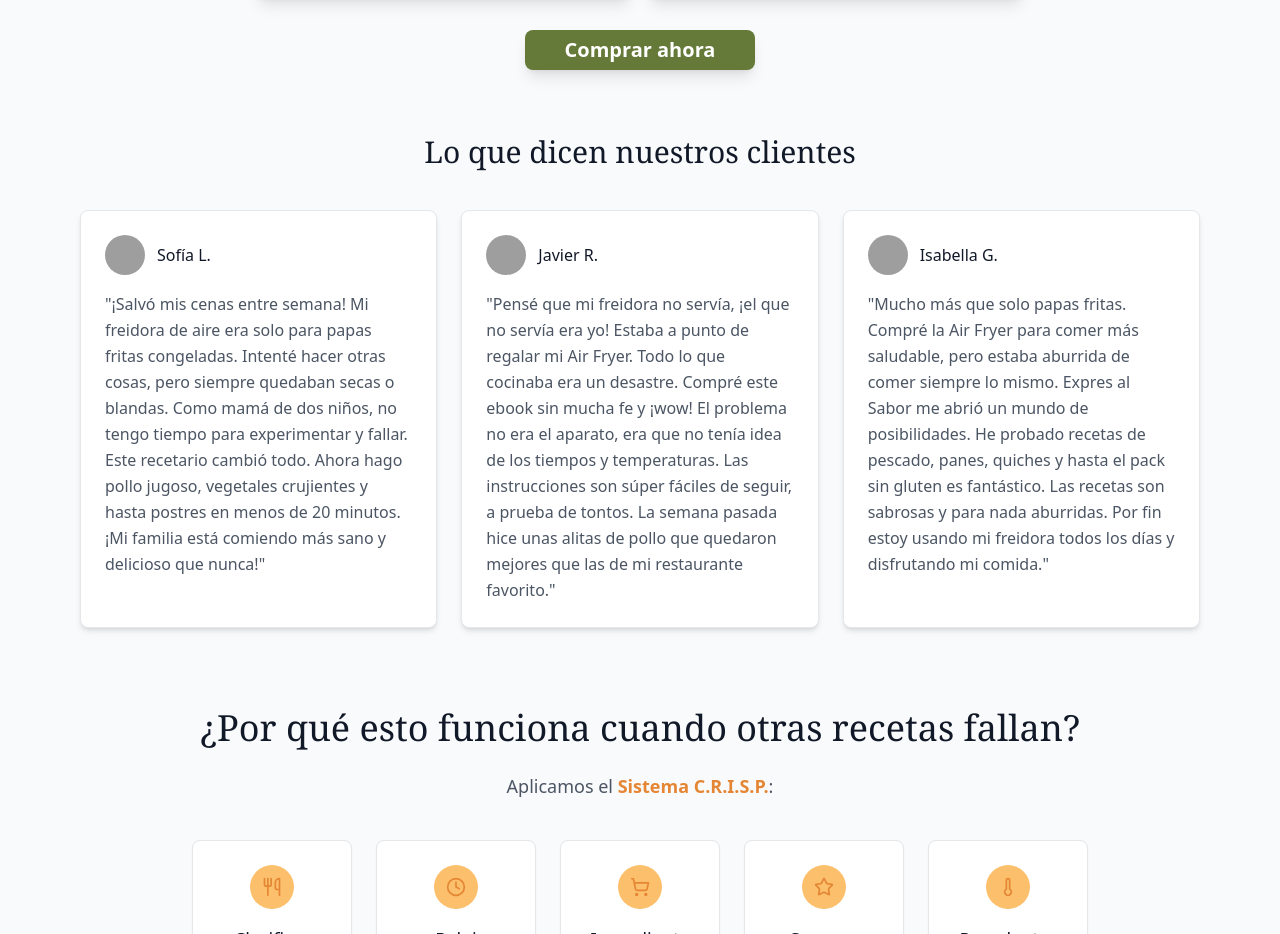
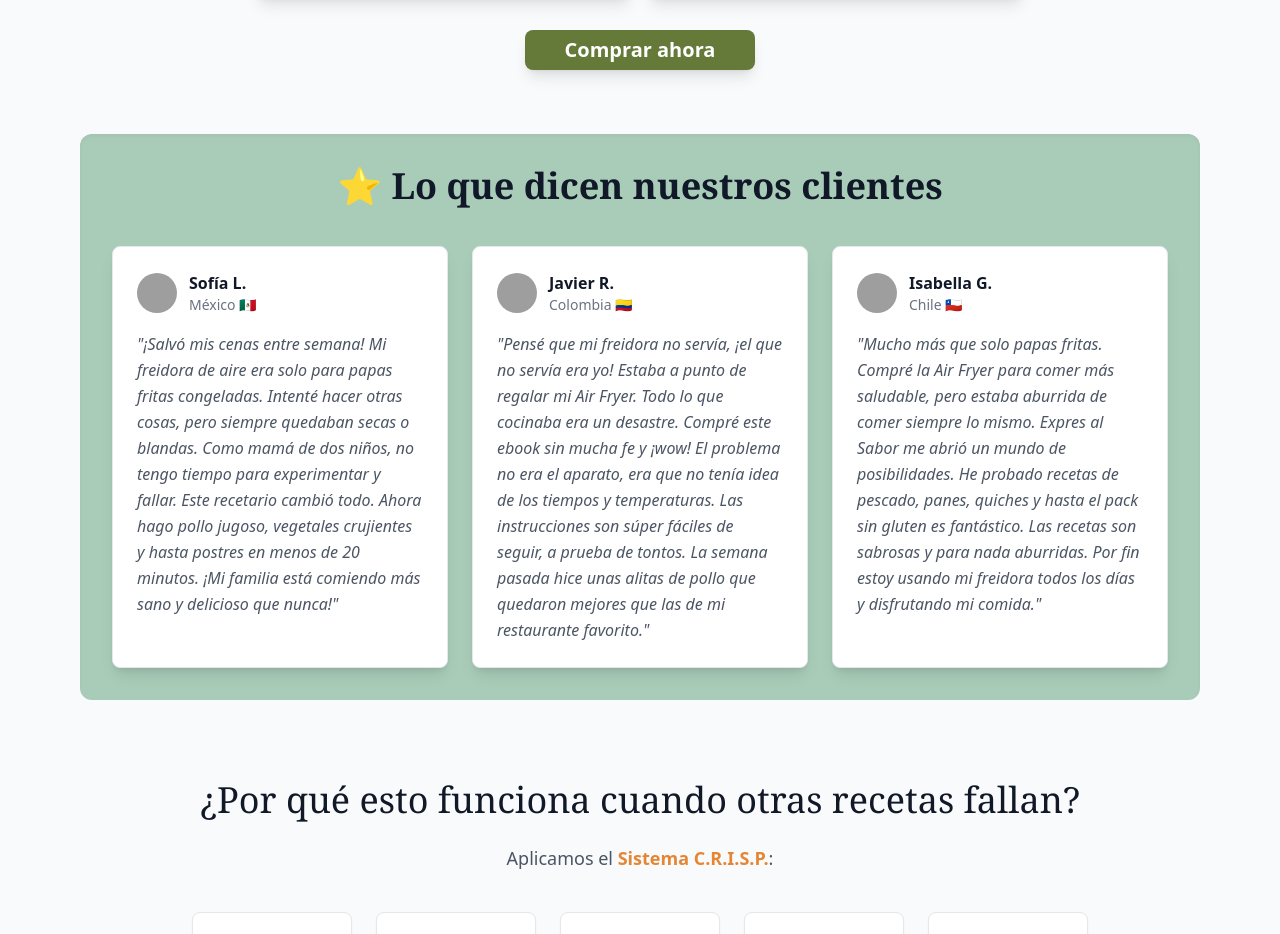
Before and after one commit to Laura271306/Expresalsabor, a React (Vite) app: page / in a window 1280 px wide. Shown: the part 1983-2917 px from the top of the page. Built offline with nearby package versions, Linux system fonts and the light colour scheme; grey boxes are pictures that could not be loaded.

Commit message:
[dyad] Enhancing the testimonial section with country references, larger title, and background color - wrote 1 file(s)

```diff
--- a/src/components/ProblemSolutionSection.tsx
+++ b/src/components/ProblemSolutionSection.tsx
@@ -42,16 +42,19 @@ const crispSteps = [
 const testimonials = [
   {
     name: "Sofía L.",
+    country: "México 🇲🇽",
     text: "¡Salvó mis cenas entre semana! Mi freidora de aire era solo para papas fritas congeladas. Intenté hacer otras cosas, pero siempre quedaban secas o blandas. Como mamá de dos niños, no tengo tiempo para experimentar y fallar. Este recetario cambió todo. Ahora hago pollo jugoso, vegetales crujientes y hasta postres en menos de 20 minutos. ¡Mi familia está comiendo más sano y delicioso que nunca!",
     avatar: "/placeholder.svg"
   },
   {
     name: "Javier R.",
+    country: "Colombia 🇨🇴",
     text: "Pensé que mi freidora no servía, ¡el que no servía era yo! Estaba a punto de regalar mi Air Fryer. Todo lo que cocinaba era un desastre. Compré este ebook sin mucha fe y ¡wow! El problema no era el aparato, era que no tenía idea de los tiempos y temperaturas. Las instrucciones son súper fáciles de seguir, a prueba de tontos. La semana pasada hice unas alitas de pollo que quedaron mejores que las de mi restaurante favorito.",
     avatar: "/placeholder.svg"
   },
   {
     name: "Isabella G.",
+    country: "Chile 🇨🇱",
     text: "Mucho más que solo papas fritas. Compré la Air Fryer para comer más saludable, pero estaba aburrida de comer siempre lo mismo. Expres al Sabor me abrió un mundo de posibilidades. He probado recetas de pescado, panes, quiches y hasta el pack sin gluten es fantástico. Las recetas son sabrosas y para nada aburridas. Por fin estoy usando mi freidora todos los días y disfrutando mi comida.",
     avatar: "/placeholder.svg"
   }
@@ -82,13 +85,14 @@ const ProblemSolutionSection: React.FC = () => {
         </CtaButton>
       </div>
 
-      <div className="mb-16 md:mb-20">
-        <h3 className="text-2xl md:text-3xl font-serif font-light text-gray-900 text-center mb-10">
-          Lo que dicen nuestros clientes
+      {/* Testimonial Section - Increased prominence */}
+      <div className="mb-16 md:mb-20 p-8 rounded-xl bg-brand-success-bg shadow-inner">
+        <h3 className="text-3xl md:text-4xl font-serif font-bold text-gray-900 text-center mb-10">
+          ⭐ Lo que dicen nuestros clientes
         </h3>
         <div className="grid grid-cols-1 md:grid-cols-2 lg:grid-cols-3 gap-6">
           {testimonials.map((testimonial, index) => (
-            <div key={index} className="p-6 border border-gray-200 rounded-lg bg-white shadow-md">
+            <div key={index} className="p-6 border border-gray-200 rounded-lg bg-white shadow-lg">
               <div className="flex items-center mb-4">
                 <img
                   src={testimonial.avatar}
@@ -100,10 +104,11 @@ const ProblemSolutionSection: React.FC = () => {
                   }}
                 />
                 <div>
-                  <h4 className="font-medium text-gray-900">{testimonial.name}</h4>
+                  <h4 className="font-bold text-gray-900">{testimonial.name}</h4>
+                  <p className="text-sm text-gray-500">{testimonial.country}</p>
                 </div>
               </div>
-              <p className="text-gray-600 leading-relaxed text-base">
+              <p className="text-gray-600 leading-relaxed text-base italic">
                 "{testimonial.text}"
               </p>
             </div>
```
